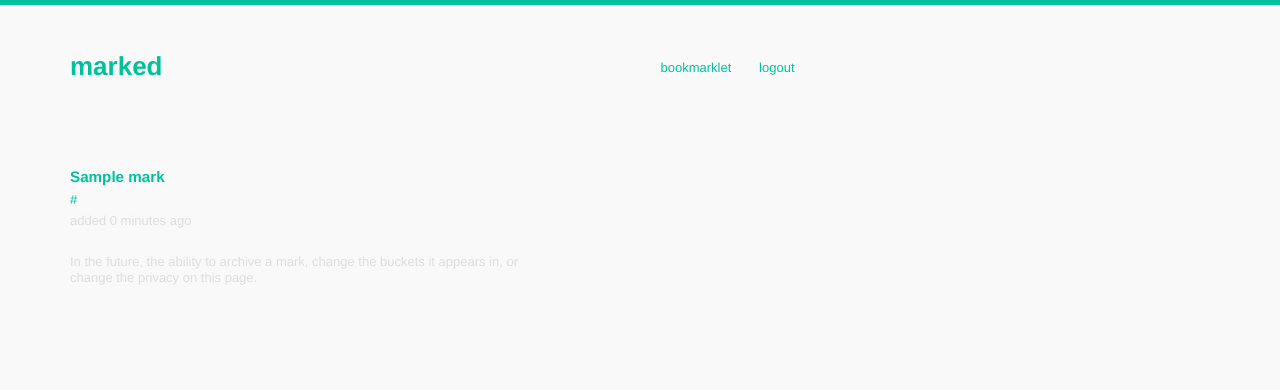
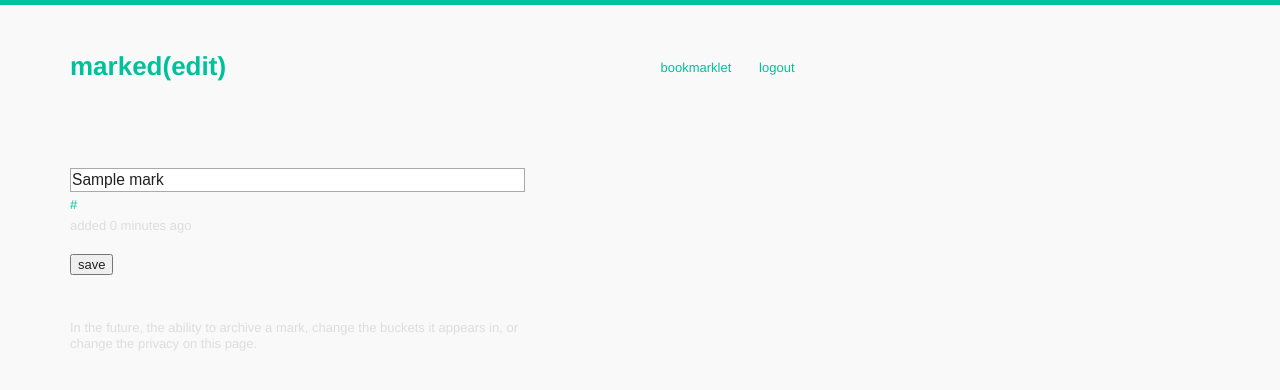
Before and after one commit to zachwood/marked, a Django app: template templates/bookmarks/view_mark.html in a window 1280 px wide. Shown: the top 390 px of the page. Run offline with Django 3.2, Linux system fonts and the light colour scheme; a user stored in the database is signed in; data comes from the database, SQL or seed files in the repository; tables that the repository leaves empty hold one stand-in row (values such as "Sample post"); the template is opened without the code that fills it: most values are stand-ins (such as "Sample title", 1, 10 or a date in 2020); parts of the project's set-up code (start-up, migrations or seed data) failed here and were passed over; some libraries are stand-ins or nearby versions.

Commit message:
editing of marks - no wai

```diff
--- a/static/css/master.css
+++ b/static/css/master.css
@@ -88,6 +88,21 @@
     .pad.marks h3 {
         margin: 0 0 5px 0;
         color: #00c19c;
+    }
+
+    .marks input#mark_title {
+        font-size: larger;
+        margin-bottom: 5px;
+        width: 100%;
+        padding: 2px 2px 2px 1px;
+    }
+
+    .marks input[type="submit"]#mark_save {
+        margin: 20px 0;
+    }
+
+    .marks select#mark_privacy {
+        margin: 10px 0;
     }
 
     div.logout, div.bookmarklet {
--- a/templates/bookmarks/view_mark.html
+++ b/templates/bookmarks/view_mark.html
@@ -1,7 +1,7 @@
 {% extends "base.html" %}
 
 {% block site-name %}
-    <a href="/" title="return to your marked">marked</a>
+    <a href="/" title="return to your marked">marked</a>(edit)
 {% endblock %}
 
 {% block content %}
@@ -22,19 +22,27 @@
     <div class="fivecol">
 
         {% for mark in marks %}
-            <div class="marks pad {% cycle 'lightbg' 'darkbg' %}">
-                <h3><a href="{{ mark.url }}" class="mark" target="_blank">{{ mark.title }}</a></h3>
+            <div class="marks pad">
+
+                <form method="post" action="/mark/{{ mark.pk }}/update/">
+                {% csrf_token %}
+
+                <input type="text" value="{{ mark.title }}" name="mark_title" id="mark_title" />
                 <a href="{{ mark.url }}" class="mark" target="_blank">{{ mark.url|urlizetrunc:50 }}</a>&nbsp;
+                <p class="time">added {{ mark.added|timesince }} ago</p>
                 {% ifequal mark.owner.user user %}
-                    {% if mark.public %}
-                        <p class="public pad">public</p>
-                    {% else %}
-                        <p class="private pad">private</p>
-                    {% endif %}
+
+                    <select name="privacy" id="mark_privacy">
+                        <option value="public" {% if mark.public %} selected="selected" {% endif %}>public</option>
+                        <option value="private" {% if not mark.public %} selected="selected" {% endif %}>private</option>
+                    </select>
 
                     <!--<a href="/mark/{{ mark.pk }}/delete/" class="delete">delete</a>-->
                 {% endifequal %}
-                <p class="time">added {{ mark.added|timesince }} ago</p>
+
+                <input type="submit" value="save" id="mark_save" />
+
+                </form>
             </div>
         {% endfor %}
 
--- a/urls.py
+++ b/urls.py
@@ -13,6 +13,7 @@ urlpatterns = patterns('',
     url(r'^save/$', 'bookmarks.views.bookmarklet_save', name="save"),
 
     url(r'^mark/(?P<mark_id>\d+)/view/$', 'bookmarks.views.view_mark', name="view_mark"),
+    url(r'^mark/(?P<mark_id>\d+)/update/$', 'bookmarks.views.update_mark', name="update_mark"),
 
     url(r'^profile/(?P<show_user>\w+)/$', 'bookmarks.views.user_page', name="show_user"),
     url(r'^profile/(?P<show_user>\w+)/public/$', 'bookmarks.views.public_marks', name="public_marks"),
```
Also changed, not shown: bookmarks/views.py (+23 -0 lines).
